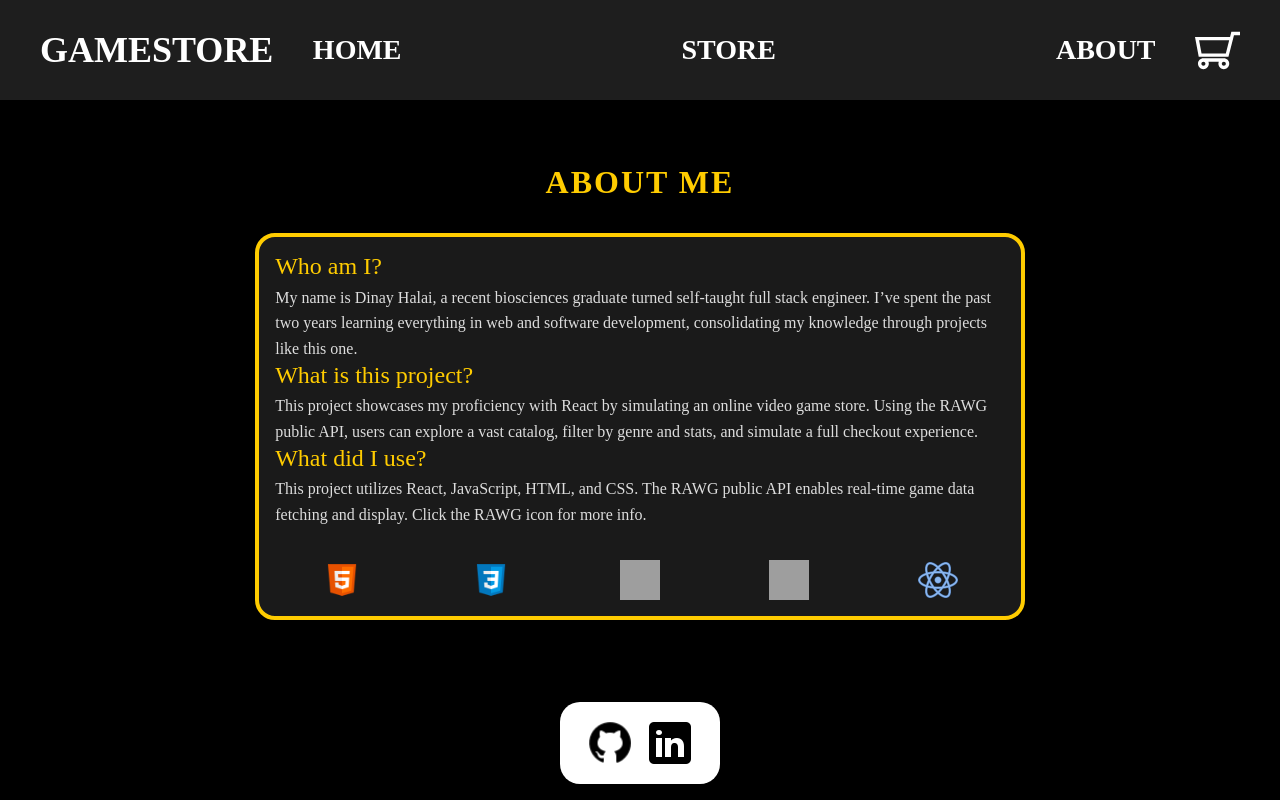
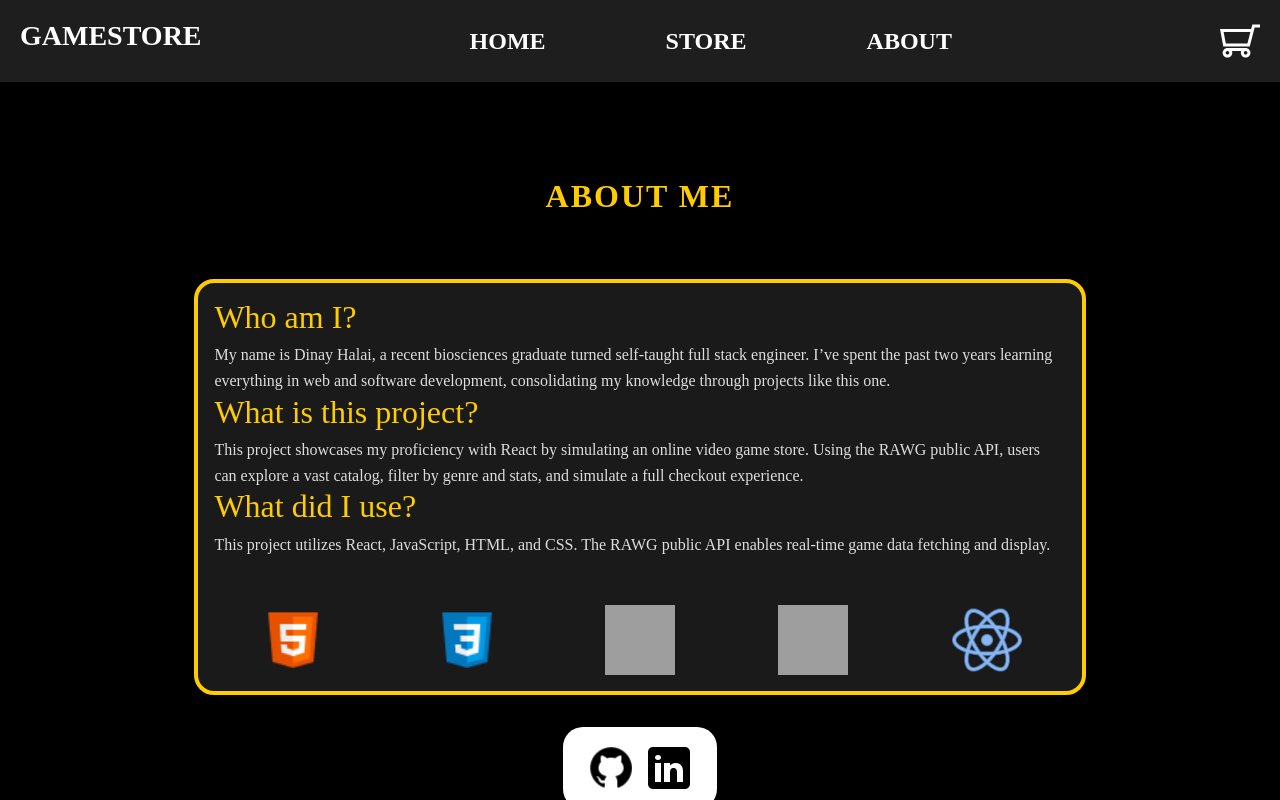
Before and after one commit to CoDinAIy/Game-Store, a React (Vite) app: page /about in a window 1280 px wide. Built offline with nearby package versions, Linux system fonts and the light colour scheme; grey boxes are pictures that could not be loaded.

Commit message:
updated media queries

```diff
--- a/src/components/about.jsx
+++ b/src/components/about.jsx
@@ -33,7 +33,7 @@ export default function About() {
                 <div className="question-answer">
                     <div className="question">What did I use?</div>
                     <div className="answer">
-                        This project utilizes React, JavaScript, HTML, and CSS. The RAWG public API enables real-time game data fetching and display. Click the RAWG icon for more info.
+                        This project utilizes React, JavaScript, HTML, and CSS. The RAWG public API enables real-time game data fetching and display.
                     </div>
                     <div className="tools-used">
                         <img src={html} alt="HTML icon" />
--- a/src/components/checkout.jsx
+++ b/src/components/checkout.jsx
@@ -19,14 +19,9 @@ export default function Checkout() {
         const newCart = cart.filter((existingGame) => existingGame !== game)
         modifyCart(newCart)
         setCurrentCart(newCart)
-        let newTotal = 0
-        modifyCart(newCart)
-        newCart.map((game) => {
-            newTotal += game.randomPrice
-        })
+        let newTotal = newCart.reduce((total, game) => total +game.price, 0)
         setTotal(newTotal)
 
-        console.log(cart)
     }
 
 
--- a/src/styles/about.css
+++ b/src/styles/about.css
@@ -11,7 +11,7 @@
 }
 
 .about-me-title {
-    font-size: 2rem;
+    font-size: 3rem;
     margin: 1em 0;
     text-align: center;
     font-weight: bold;
@@ -25,6 +25,7 @@
     border: solid 4px #ffcc00;
     border-radius: 20px;
     width: 60%;
+    height: 60%;
     background-color: rgba(255, 255, 255, 0.1);
     box-shadow: 0 8px 16px rgba(0, 0, 0, 0.3);
     transition: transform 0.3s ease, box-shadow 0.3s ease;
@@ -36,14 +37,14 @@
 }
 
 .question {
-    font-size: 1.5rem;
+    font-size: 2.5rem;
     color: #ffcc00;
     margin-bottom: 0.2em;
 }
 
 .answer {
     margin: 0.5em 0 2em 0;
-    font-size: 1rem;
+    font-size: 1.5rem;
     line-height: 1.6;
     color: #ddd;
 }
@@ -68,7 +69,7 @@
     position: absolute;
     bottom: 4em;
     padding: 1em;
-    width: 20%;
+    width: 10%;
     background-color: rgb(255, 255, 255);
     border-radius: 20px;
     display: flex;
@@ -87,7 +88,7 @@
 }
 
 
-@media all and (max-width: 1700px) {
+@media (max-width: 2000px) {
     .about-me-title {
         font-size: 2rem;
     }
@@ -99,14 +100,15 @@
     .about-me-description {
         width: 60%;
         padding: 1em;
+        height: auto;
     }
 
     .question {
-        font-size: 1.5rem;
+        font-size: 2rem;
     }
 
     .answer {
-        font-size: 1rem;
+        font-size: 1.25rem;
         margin: 0;
     }
 
@@ -120,13 +122,17 @@
         height: 50px;
     }
 
+    .tools-used {
+        margin-top: 3em;
+    }
+
     .tools-used > img {
-        height: 40px;
-        width: 40px;
+        height: 70px;
+        width: 70px;
     }
 }
 
-@media all and (max-width: 1100px) {
+@media (max-width: 1400px) {
     .about-me-title {
         font-size: 2rem;
         padding: 1em;
@@ -137,7 +143,7 @@
     }
 
     .about-me-description {
-        min-width: 60%;
+        min-width: 70%;
         padding: 1em;
     }
 
@@ -153,8 +159,22 @@
         position: relative;
         margin-top: 3em;
         width: 10%;
-        display: flex;
+        /* display: flex;
         align-items: center;
-        flex-direction: column;
+        flex-direction: column; */
     }
 }
+
+@media (max-width: 1000px) {
+
+    .tools-used > img {
+        height: 50px;
+        width: 50px;
+    }
+
+    .links > img {
+        width: 30px;
+        height: 30px;
+    }
+
+}
--- a/src/styles/banner.css
+++ b/src/styles/banner.css
@@ -54,7 +54,7 @@
 
 
 
-@media (max-width: 1200px) {
+@media (max-width: 1500px) {
     .banner {
         height: auto;
         padding: 20px 20px;
@@ -65,7 +65,7 @@
     }
     .navigation {
         gap: 5em;
-        font-size: 1.2rem;
+        font-size: 1.5rem;
     }
     .cart img {
         width: 2.5rem;
--- a/src/styles/cart.css
+++ b/src/styles/cart.css
@@ -10,7 +10,7 @@
     right: 0;
     top: 0;
     bottom: 0;
-    transform: translateX(100%)
+    transform: translateX(100%);
 }
 
 @keyframes slideIn {
@@ -64,6 +64,7 @@
 .cart-items {
     position: relative;
     overflow-y: scroll;
+    scrollbar-width: none;
     height: 50%;
     display: flex;
     flex-direction: column;
--- a/src/styles/checkout.css
+++ b/src/styles/checkout.css
@@ -1,5 +1,5 @@
 .checkout-container {
-    background-color: rgb(250, 244, 244);
+    background-color: rgb(0, 0, 0);
     height: calc(100vh - 80px);
     display: flex;
     flex-direction: column;
@@ -10,7 +10,7 @@
 
 .items-container {
     border: solid 1px #ccc;
-    background-color: #fff;
+    background-color: #ffffff9d;
     width: 100%;
     max-width: 800px;
     height: 80%;
@@ -23,7 +23,7 @@
 
 .payment-container {
     border: solid 1px #ccc;
-    background-color: #fff;
+    background-color: #ffffff9d;
     width: 100%;
     max-width: 600px;
     height: 80%;
--- a/src/styles/shopPage.css
+++ b/src/styles/shopPage.css
@@ -122,12 +122,14 @@ option {
 
 .section-two {
     display: grid;
+    padding: 1em;
     grid-template-columns: repeat(4, 1fr);
     gap: 2em;
     margin: 2em 2em 2em 2em ;
     overflow-y: scroll;
     scrollbar-width: none;
     position: relative;
+
 
 }
 
@@ -240,8 +242,7 @@ option {
 .about-title {
     font-size: 2em;
     margin-bottom: 10px;
-    text-align: center;
-}
+    padding-left: 10px;}
 
 .loading-about {
     font-size: 24px;
@@ -256,7 +257,7 @@ option {
 }
 
 .game-facts {
-    font-size: 1em;
+    font-size: 1.25em;
     display: flex;
     flex-direction: column;
     gap: 5px;
@@ -264,8 +265,8 @@ option {
 }
 
 .about {
-    font-size: 1em;
-    height: 70%;
+    font-size: 1.25em;
+    height: 80%;
     overflow-y: scroll;
     scrollbar-width: none;
     padding: 10px;
@@ -360,7 +361,7 @@ li {
     cursor: pointer;
     transition: transform 0.3s ease;
 }
-@media (max-width: 1600px) {
+@media (max-width: 1500px) {
     .section-one {
         align-self: center;
     }
@@ -370,21 +371,21 @@ li {
     }
 
     .clicked-game-name {
+        font-size: 2em;
+    }
+
+    .close-clicked-game {
         font-size: 1.5em;
     }
 
-    .close-clicked-game {
-        font-size: 1em;
-    }
-
     .about-title {
-        font-size: 1.5em;
+        font-size: 2em;
         margin-top: 10px;
     }
 
     .about {
         font-size: 1em;
-        height: 70%;
+        height: 75%;
     }
 
     .clicked-about-container {
@@ -396,6 +397,10 @@ li {
     }
     .section-two {
         grid-template-columns: repeat(3, 1fr);
+    }
+
+    .filter-title {
+        text-align: center;
     }
 }
 
```
